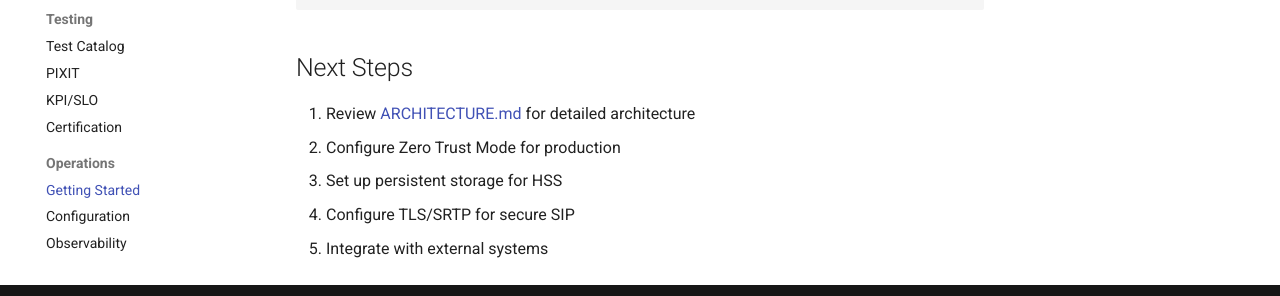
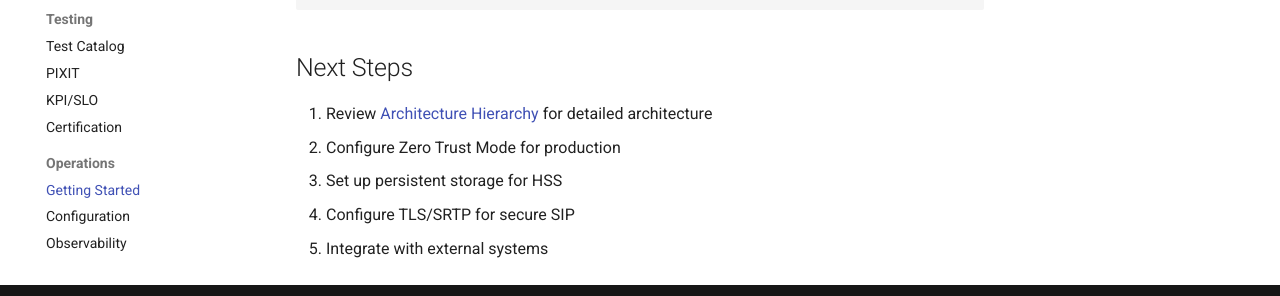
Before and after one commit to dasmlab/souverix, an MkDocs documentation site: the page built from docs/en/operations/getting-started.md, in a window 1280 px wide and 900 px high, scrolled down 2178 px. Shown: the part 551-847 px from the top of the window. Built offline with MkDocs 1.6.1 and Material for MkDocs 9.7.7, drawn with Linux system fonts in a browser that asks for light colours; the version menu is left out.

Commit message:
fix: correct remaining broken links in docs

```diff
--- a/docs/en/operations/getting-started.md
+++ b/docs/en/operations/getting-started.md
@@ -115,7 +115,7 @@ curl http://localhost:8080/api/v1/subscribers/alice@ims.local
 
 ## Next Steps
 
-1. Review [ARCHITECTURE.md](ARCHITECTURE.md) for detailed architecture
+1. Review [Architecture Hierarchy](../architecture/hierarchy.md) for detailed architecture
 2. Configure Zero Trust Mode for production
 3. Set up persistent storage for HSS
 4. Configure TLS/SRTP for secure SIP
```
Also changed, not shown: docs/fr/operations/demarrage.md (+1 -1 lines).
